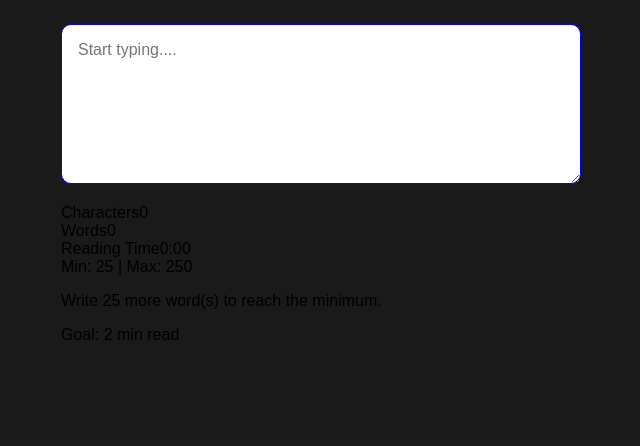
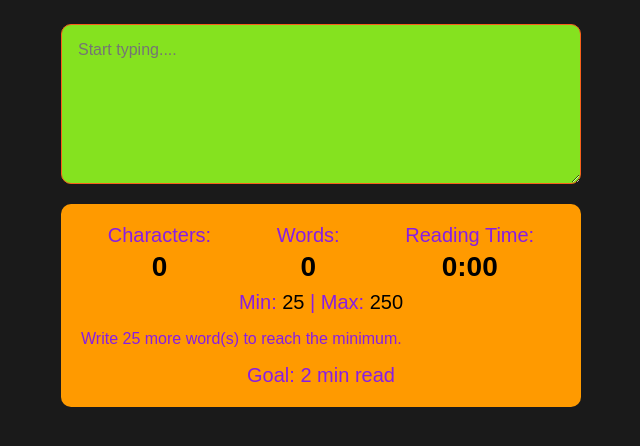
Before and after one commit to SonnyB34/character-counter-lab-9.2, a React (Vite) app: page / in a window 1280 px wide. Shown: the top 446 px of the page, without its empty margins (319-959 px from the left). Built offline with nearby package versions, Linux system fonts and the light colour scheme.

Commit message:
added stlyes to the stat card

```diff
--- a/src/components/CharacterCounter/CharacterCounter.tsx
+++ b/src/components/CharacterCounter/CharacterCounter.tsx
@@ -41,7 +41,7 @@ export default function CharacterCounter({
       <div className="card">
         <StatsDisplay stats={stats} showReadingTime={true} />
 
-        <div className="hint">Min: {minWords} | Max: {maxWords}</div>
+        <div className="hint">Min: <span className="hint-value">{minWords}</span> | Max: <span className="hint-value">{maxWords}</span></div>
 
         <div
           className="bar"
--- a/src/components/StatsDisplay/StatsDisplay.tsx
+++ b/src/components/StatsDisplay/StatsDisplay.tsx
@@ -15,16 +15,16 @@ export default function StatsDisplay({
   return (
     <div className="stats">
       <div className="stat">
-        <span className="stat-label">Characters</span>
+        <span className="stat-label">Characters: </span>
         <span className="stat-value">{stats.characterCount.toLocaleString()}</span>
       </div>
       <div className="stat">
-        <span className="stat-label">Words</span>
+        <span className="stat-label">Words: </span>
         <span className="stat-value">{stats.wordCount.toLocaleString()}</span>
       </div>
       {showReadingTime && (
         <div className="stat">
-          <span className="stat-label">Reading Time</span>
+          <span className="stat-label">Reading Time: </span>
           <span className="stat-value">{formatTime(stats.readingTime)}</span>
         </div>
       )}
--- a/src/index.css
+++ b/src/index.css
@@ -14,6 +14,7 @@ body {
     max-width: 520px;
     display: grid;
     gap: 16px;
+    color: #881ee4;
 }
 
 .text-input {
@@ -21,9 +22,51 @@ body {
     box-sizing: border-box;
     min-height: 160px;
     padding: 16px;
-    border: 1px solid blue;
+    background: #85e21f;
+    border: 1px solid #f75f1c;
     border-radius: 10px;
     font: inherit;
     font-size: 16px;
+    color: #881ee4;
     resize: vertical;
 }
+
+.card {
+    background: #ff9a00;
+    border-radius: 10px;
+    padding: 20px;
+}
+
+.stats {
+    display: flex;
+    flex-wrap: wrap;
+    justify-content: space-around;
+    gap: 12px;
+}
+
+.stat {
+    display: flex;
+    flex-direction: column;
+    align-items: center;
+    gap: 4px;
+}
+
+.stat-label {
+    font-size: 20px;
+}
+
+.stat-value {
+    font-size: 28px;
+    font-weight: 600;
+    color: #000000;
+}
+
+.hint {
+    text-align: center;
+    font-size: 20px;
+    margin: 8px 0 0;
+}
+
+.hint-value {
+    color: #000000;
+}
```
